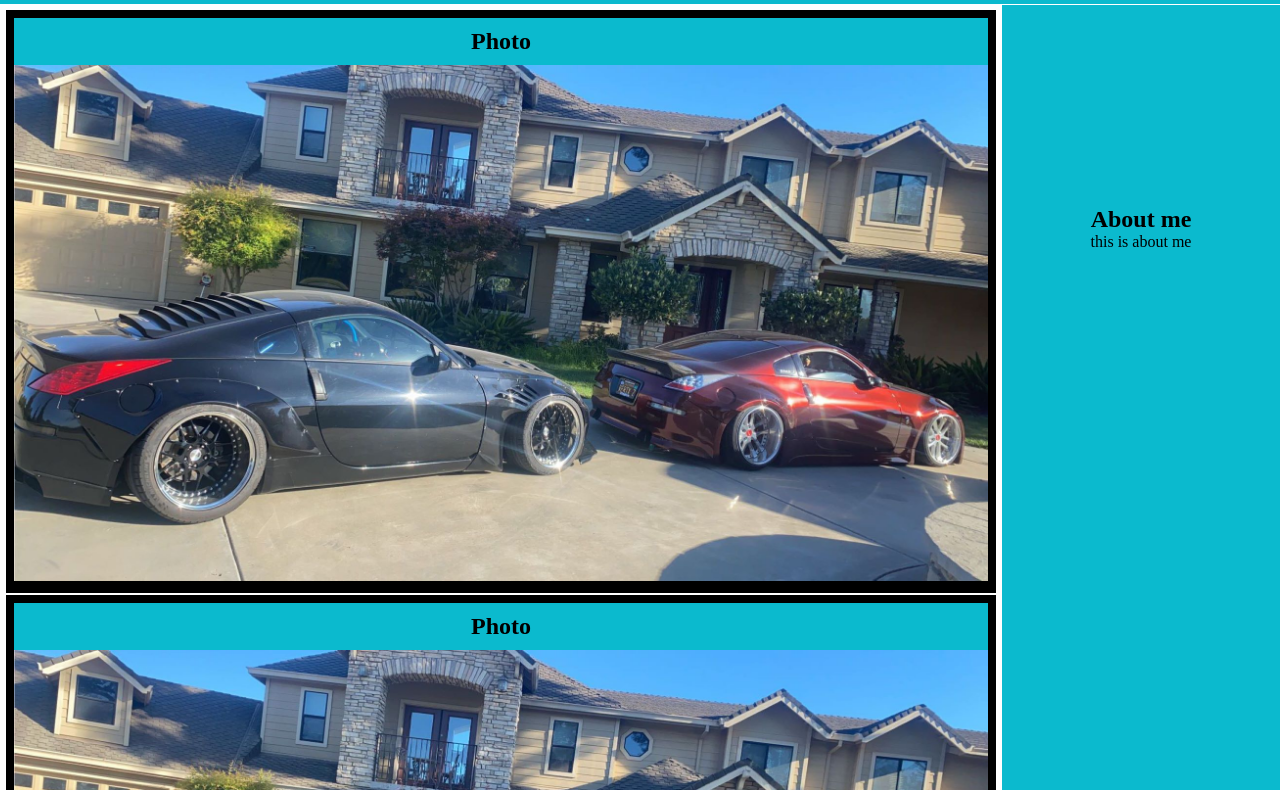
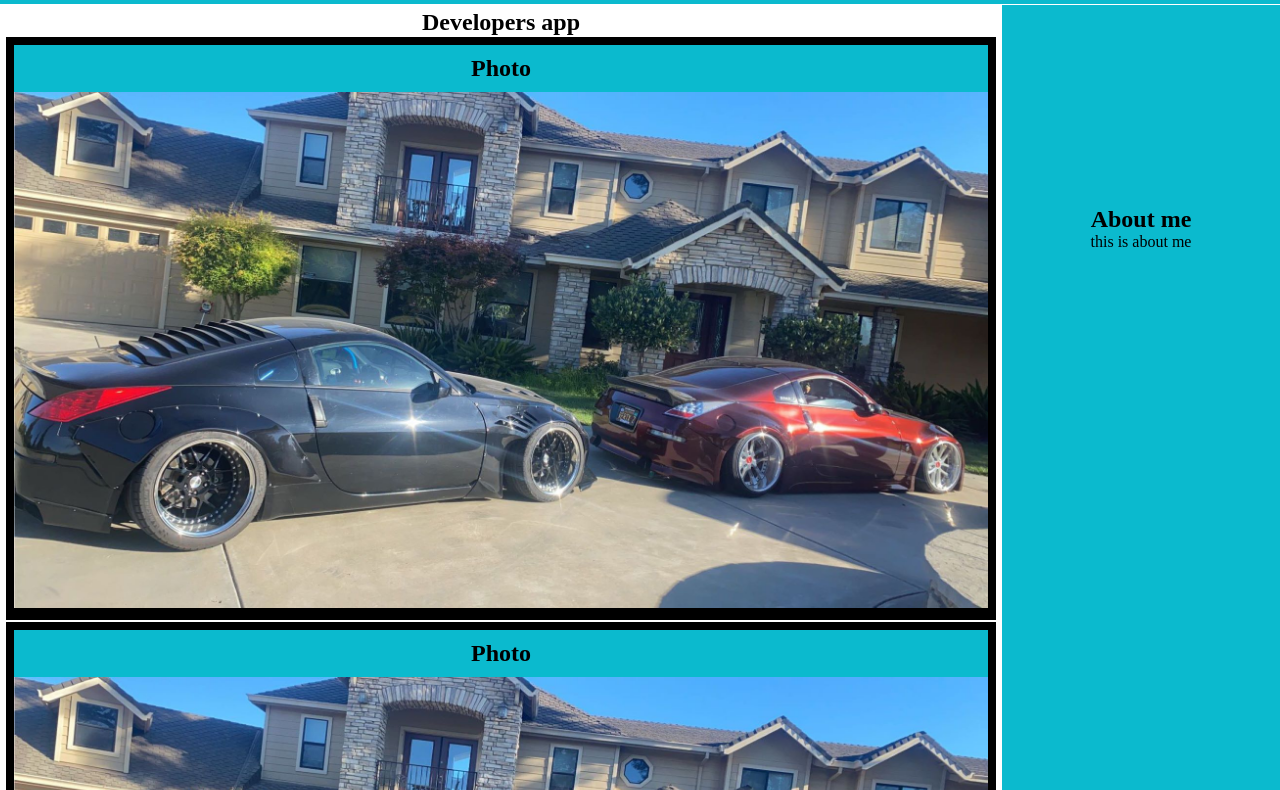
Before and after one commit to b-locatelli/Portfolio-bootcamp-homework, a plain HTML site: page index.html in a window 1280 px wide. Shown: the part 76-866 px from the top of the page. Drawn offline with Linux system fonts and the light colour scheme.

Commit message:
added header

```diff
--- a/assets/css/style.css
+++ b/assets/css/style.css
@@ -43,6 +43,11 @@ main {
     flex-wrap: wrap;
 }
 
+.Developer {
+    width: 100%;
+    text-align: center;
+}
+
 .card {
     flex: 1 0 0;
     padding: 3px;
@@ -69,7 +74,7 @@ main {
     background-color: #fff;
     padding: 5px;
     display: flex;
-    flex-wrap: wrap;
+    flex-wrap: wrap-reverse;
     justify-content: center;
 }
 
--- a/index.html
+++ b/index.html
@@ -27,6 +27,7 @@
 
     <main>
         <section class="projects">
+
             <section class="card">
                 <a id="work"></a>
                 <h2>Photo</h2>
@@ -44,6 +45,13 @@
                 <h2>Photo</h2>
                 <img src="assets/images/image0.jpg" alt="car" />
             </section>
+            <section class="card">
+                <h2>Photo</h2>
+                <img src="assets/images/image0.jpg" alt="car" />
+            </section>
+            <section class="Developer">
+            <h2>Developers app</h2>
+            </section>
         </section>
         <section class="aside">
             <aside>
@@ -53,6 +61,7 @@
             </aside>
         </section>
     </main>
+
     <footer class="footer">
         <h2>Contact Information</h2>
         <a id="contact"></a>
```
